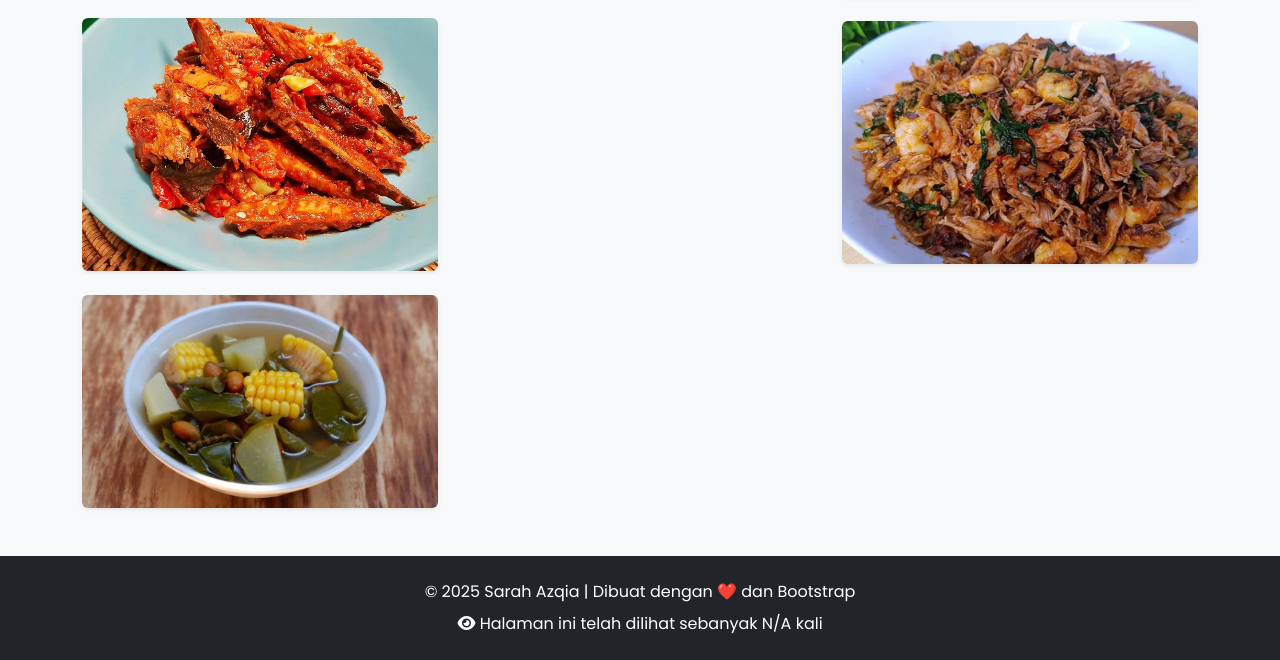
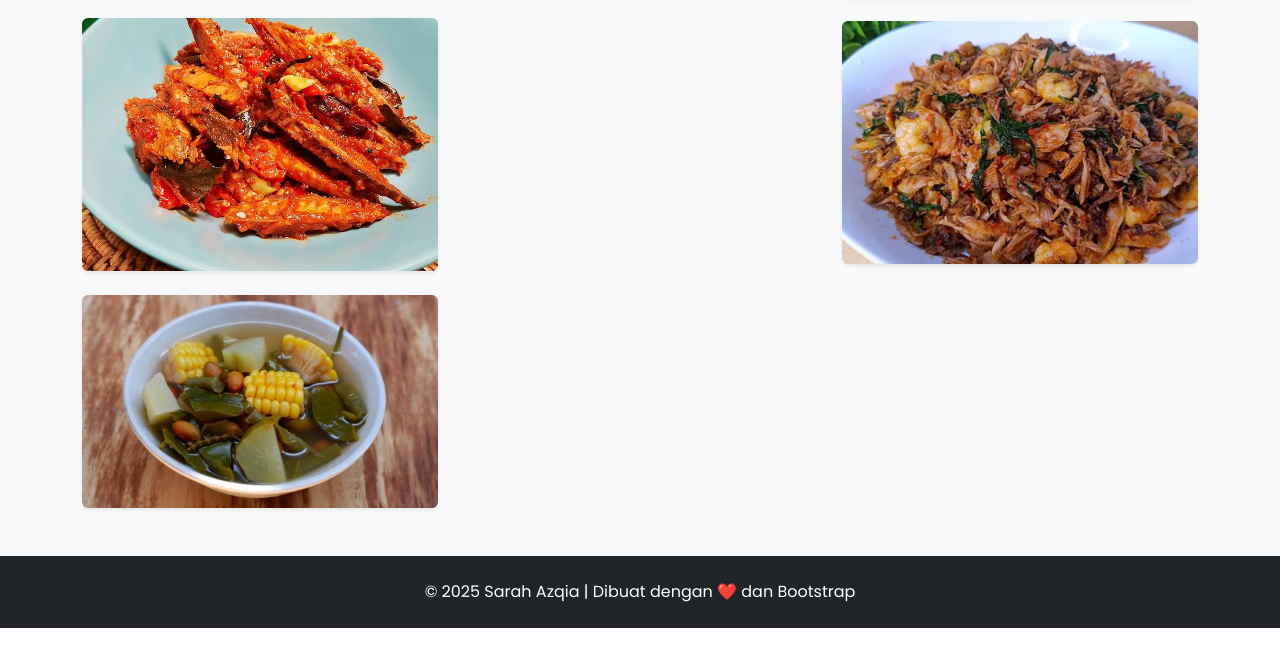
Before and after one commit to SarahAzqia/SarahAzqia.github.io, a plain HTML site: page index.html in a window 1280 px wide. Shown: the part 2069-2729 px from the top of the page. After the commit the page ends 2697 px from the top, so only its background shows below. Drawn offline with nearby package versions, Linux system fonts and the light colour scheme; no server answers.

Commit message:
Update index.html

```diff
--- a/index.html
+++ b/index.html
@@ -180,32 +180,10 @@
     <footer class="text-center py-4 bg-dark text-white">
         <div class="container">
             <p class="mb-0">&copy; 2025 Sarah Azqia | Dibuat dengan ❤️ dan Bootstrap</p>
-            <p class="mb-0 mt-2">
-                <i class="fas fa-eye"></i> Halaman ini telah dilihat sebanyak
-                <span id="visitor-count">...</span> kali
-            </p>
         </div>
     </footer>
 
     <script src="https://cdn.jsdelivr.net/npm/bootstrap@5.3.3/dist/js/bootstrap.bundle.min.js"></script>
-    <script>
-    const countElement = document.getElementById('visitor-count');
 
-    function updateVisitorCount() {
-        // Ganti 'sarahazqia-portfolio' dengan nama unik lain jika Anda mau
-        fetch('https://api.countapi.xyz/hit/sarahazqia-portfolio/visits')
-            .then(response => response.json())
-            .then(data => {
-                countElement.innerText = data.value;
-            })
-            .catch(error => {
-                console.error('Error fetching visitor count:', error);
-                countElement.innerText = 'N/A';
-            });
-    }
-
-    // Panggil fungsi saat halaman dimuat
-    updateVisitorCount();
-</script>
 </body>
 </html>
```
